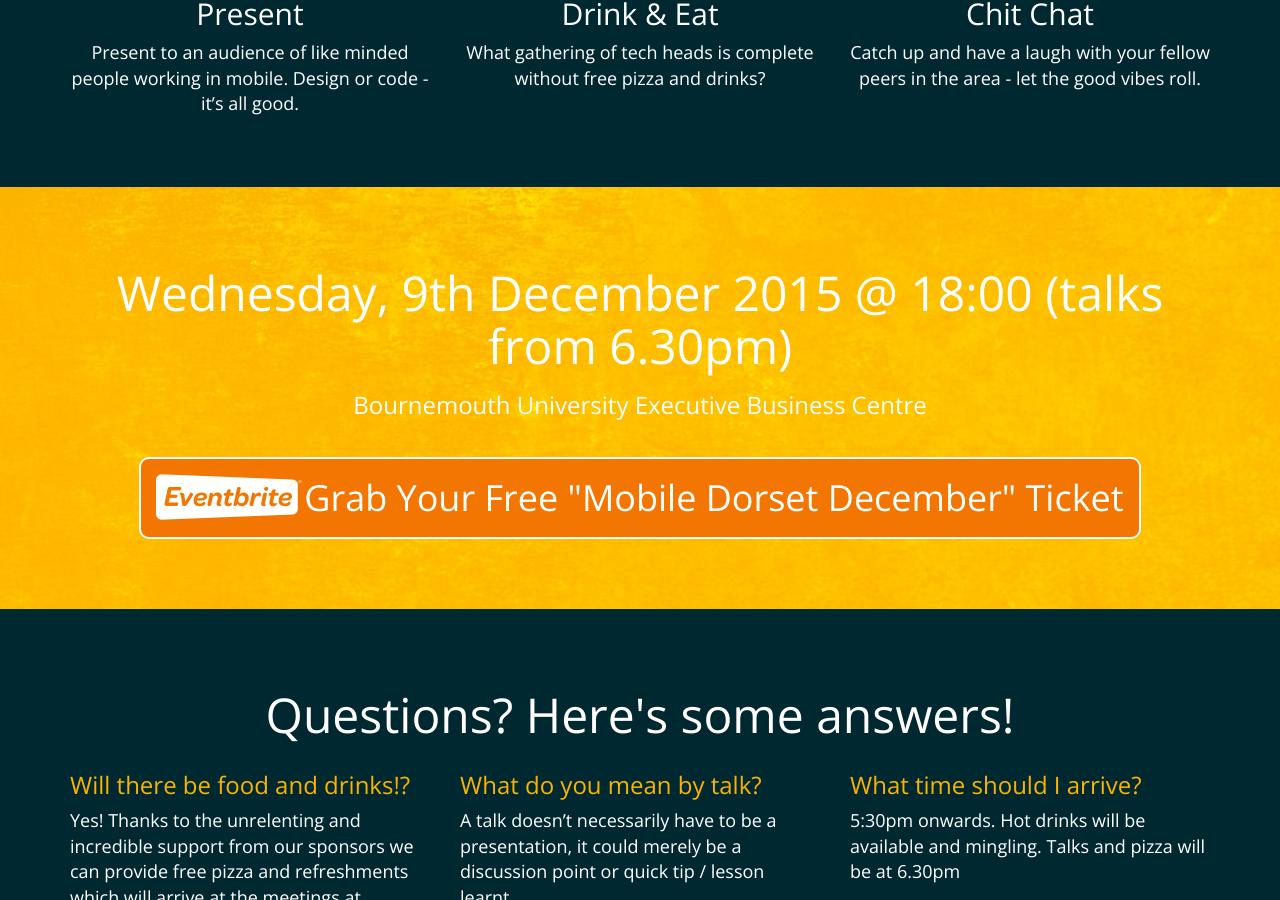
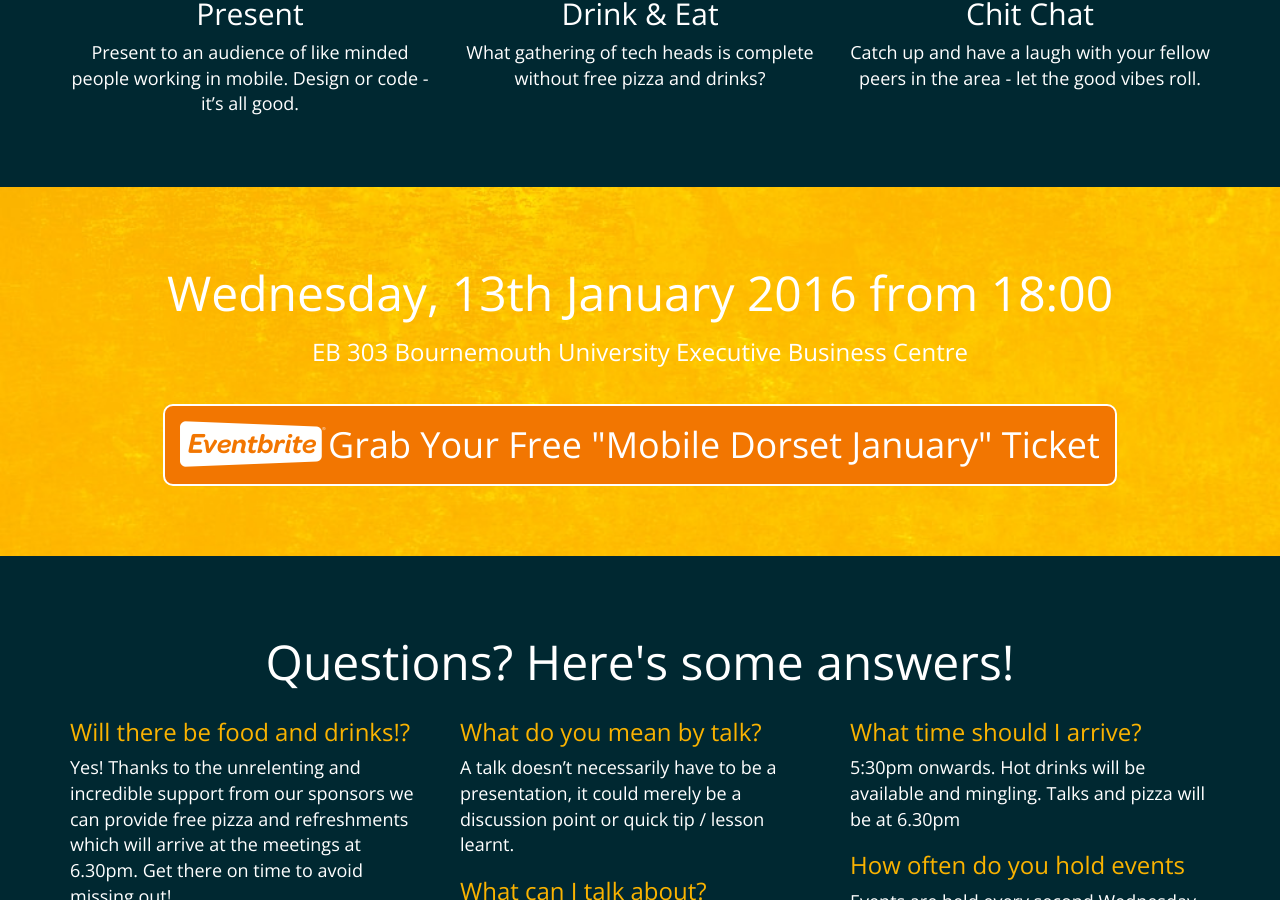
Before and after one commit to MobileDorset/mobiledorset.github.io, a Jekyll site: the page built from index.html, in a window 1280 px wide and 900 px high, scrolled down 1023 px. Built offline with Jekyll 4.4.1, drawn with Linux system fonts in a browser that asks for light colours.

Commit message:
updated to show January 2016 meetup

```diff
--- a/_data/events.yml
+++ b/_data/events.yml
@@ -1,4 +1,4 @@
-- name: Mobile Dorset December
-  datetime: Wednesday, 9th December 2015 @ 18:00 (talks from 6.30pm)
-  url: https://www.eventbrite.co.uk/e/mobile-dorset-december-2015-ebc-tickets-19514067100
-  location: Bournemouth University Executive Business Centre
+- name: Mobile Dorset January
+  datetime: Wednesday, 13th January 2016 from 18:00
+  url: http://mobiledorset-2016-01.eventbrite.co.uk
+  location: EB 303 Bournemouth University Executive Business Centre
```
